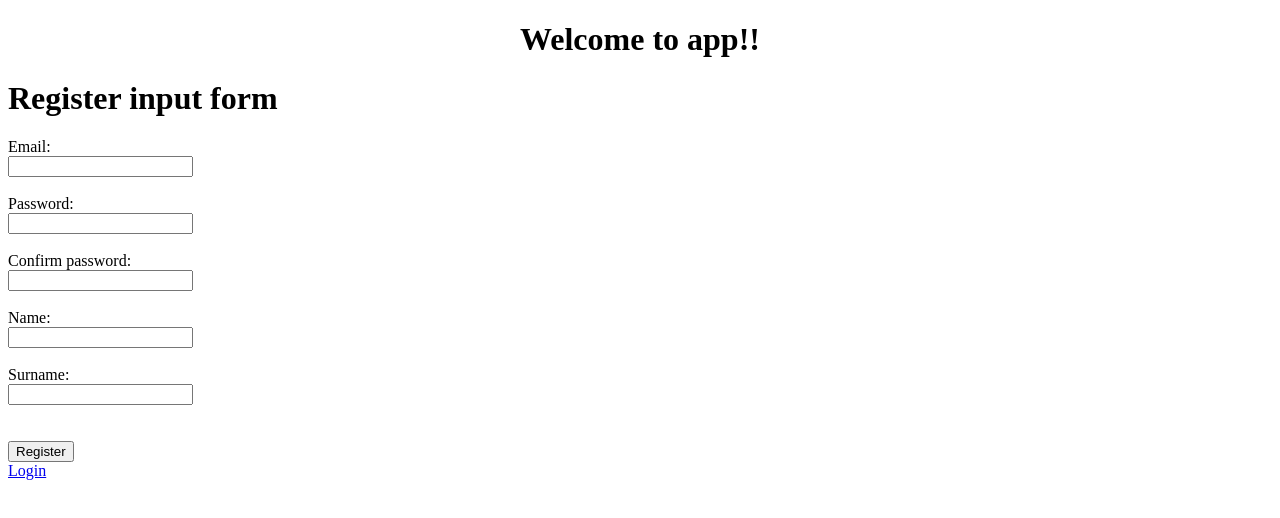
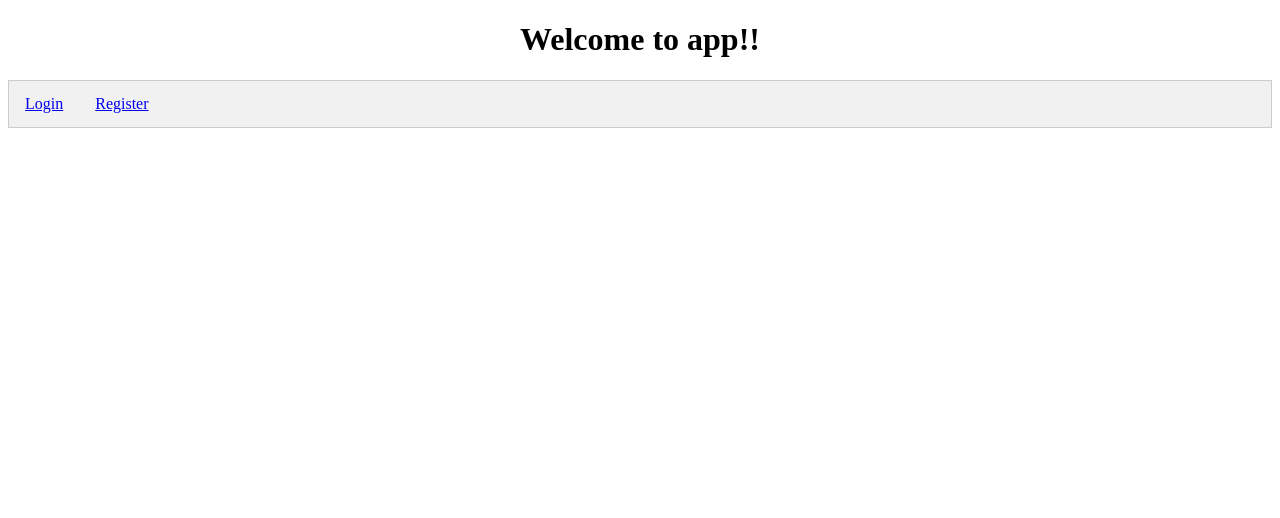
Before and after one commit to tamaraLetic/zeljka-tamara, an Angular app in the folder AngularApp/projekat/: page / in a window 1280 px wide. Shown: the top 518 px of the page. Built offline with nearby package versions, Linux system fonts and the light colour scheme.

Commit message:
Start page look fixed

```diff
--- a/AngularApp/projekat/src/app/app.component.css
+++ b/AngularApp/projekat/src/app/app.component.css
@@ -0,0 +1,35 @@
+/* Style the tab */
+div.tab {
+    overflow: hidden;
+    border: 1px solid #ccc;
+    background-color: #f1f1f1;
+}
+
+/* Style the buttons inside the tab */
+div.tab a {
+    background-color: inherit;
+    float: left;
+    border: none;
+    outline: none;
+    cursor: pointer;
+    padding: 14px 16px;
+    transition: 0.3s;
+}
+
+/* Change background color of buttons on hover */
+div.tab a:hover {
+    background-color: #ddd;
+}
+
+/* Create an active/current tablink class */
+div.tab a.active {
+    background-color: #ccc;
+}
+
+/* Style the tab content */
+.tabcontent {
+    display: none;
+    padding: 6px 12px;
+    border: 1px solid #ccc;
+    border-top: none;
+}
--- a/AngularApp/projekat/src/app/app.component.html
+++ b/AngularApp/projekat/src/app/app.component.html
@@ -4,6 +4,14 @@
     Welcome to {{title}}!!
   </h1>
 </div>
-<register-appuser></register-appuser>
+<!--<register-appuser></register-appuser>-->
+
+
+<div class="tab">
+  <!--<button class="tablinks" onclick="">Login</button>-->
+  <a class="tablinks" [routerLink]="['/login']">Login</a>
+  <!--<button class="tablinks" onclick="">Register</button>-->
+  <a class="tablinks" [routerLink]="['/register']">Register</a>
+</div>
 
 <router-outlet></router-outlet>
--- a/AngularApp/projekat/src/app/app.component.ts
+++ b/AngularApp/projekat/src/app/app.component.ts
@@ -14,7 +14,7 @@ constructor(private authService: AuthService){
   }
 
   logIn(){
-    this.authService.logIn();
+    //this.authService.logIn();
   }
 
   logOut(){
--- a/AngularApp/projekat/src/app/app.module.ts
+++ b/AngularApp/projekat/src/app/app.module.ts
@@ -20,7 +20,8 @@ import { HomeComponent } from './home/home.component'
 const Routes = [
   {path: "login", component: LoginComponent},
   {path: "countryList", component: CountryListComponent},
-  {path: "home", component: HomeComponent}
+  {path: "home", component: HomeComponent} ,
+  {path: "register", component: RegisterAppuserComponent}
 ]
 
 @NgModule({
```
